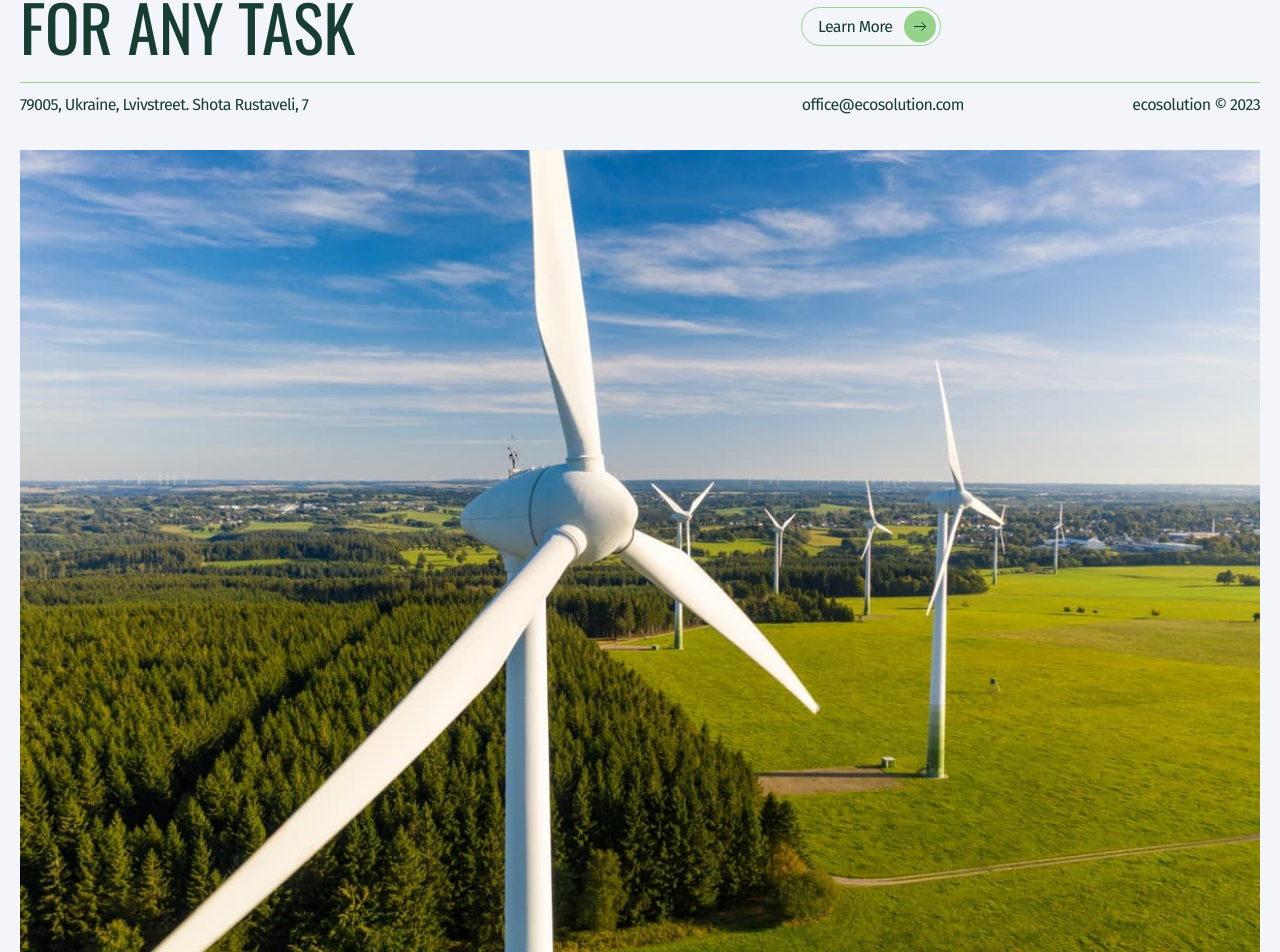
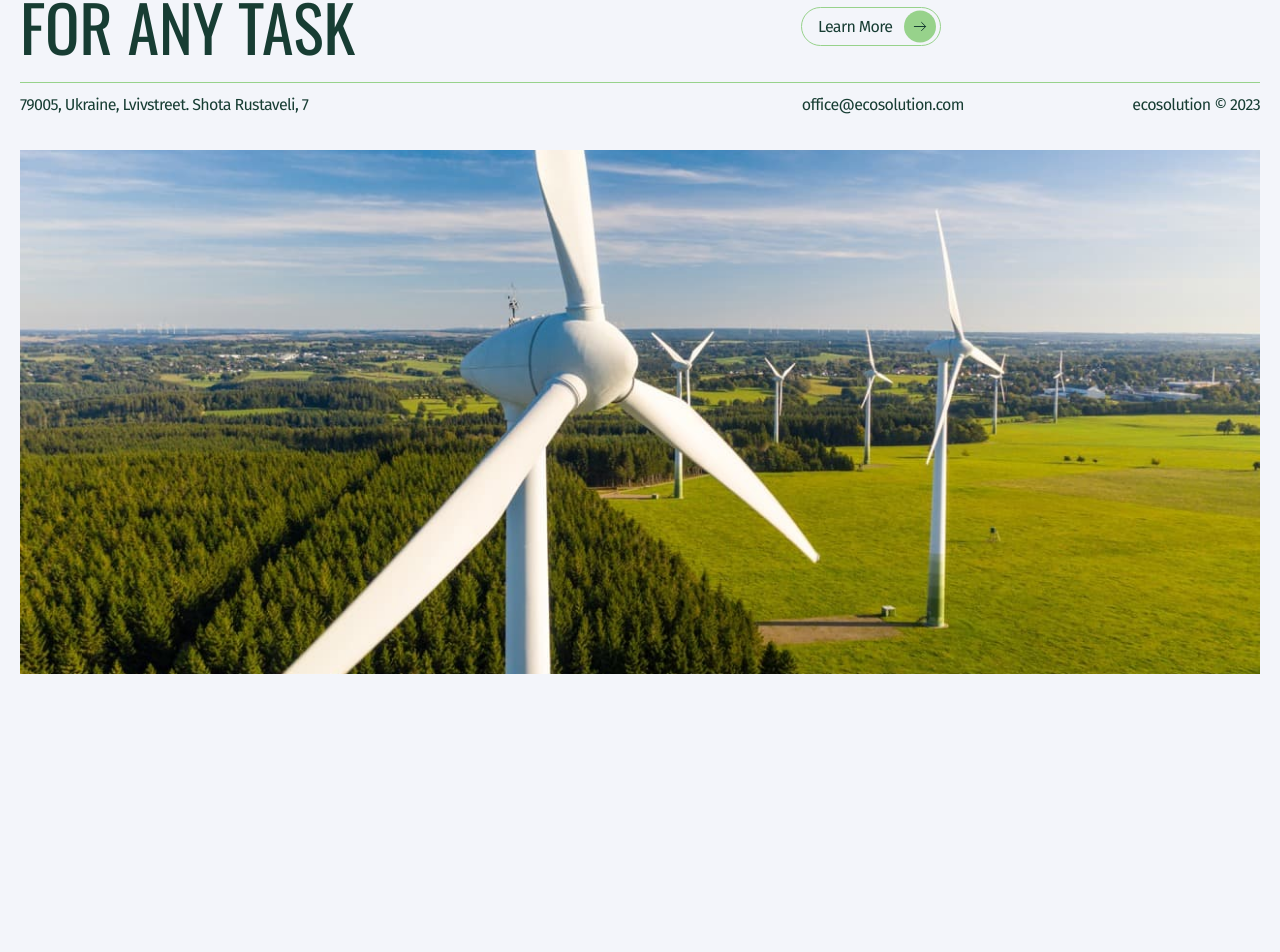
Before and after one commit to Nataleesha/ecosolution, a React (Vite) app: page / in a window 1280 px wide. Shown: the part 334-1286 px from the top of the page. After the commit the page ends 1064 px from the top, so only its background shows below. Built offline with nearby package versions, Linux system fonts and the light colour scheme.

Commit message:
main image fix

```diff
--- a/src/components/Main/Main.jsx
+++ b/src/components/Main/Main.jsx
@@ -41,7 +41,7 @@ const Main = () => {
         <ContactItem>ecosolution © 2023</ContactItem>
       </Contacts>
       <ImageHolder>
-        <Image src={image} alt="wind turbine" />
+        <Image src={image} alt="wind turbine clean energy" />
       </ImageHolder>
     </Section>
   );
--- a/src/components/Main/Main.styled.js
+++ b/src/components/Main/Main.styled.js
@@ -158,4 +158,15 @@ export const ContactItem = styled.li`
 
 export const ImageHolder = styled.div``;
 
-export const Image = styled.img``;
+export const Image = styled.img`
+  width: 100%;
+  object-fit: cover;
+
+  @media screen and (min-width: ${tablet}) {
+    height: 348px;
+  }
+
+  @media screen and (min-width: ${desktop}) {
+    height: 524px;
+  }
+`;
```
